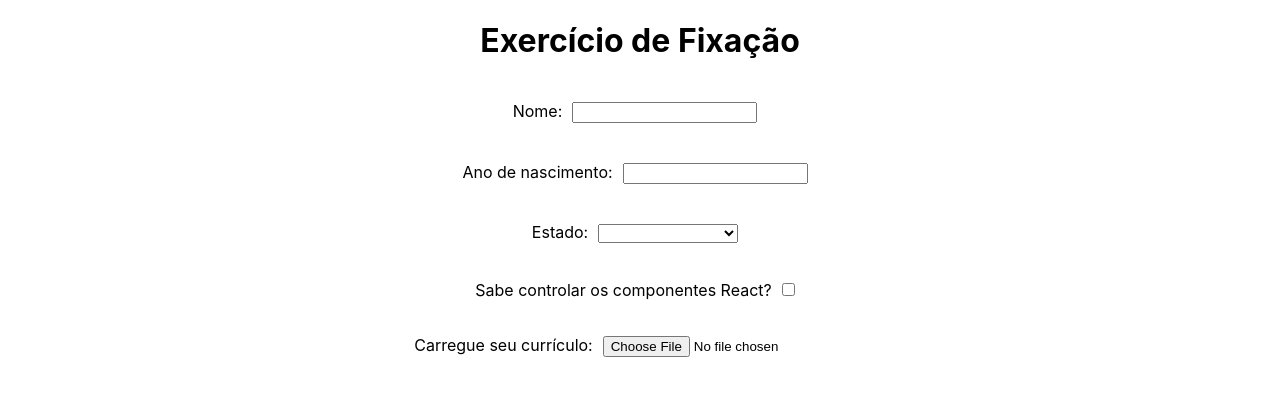
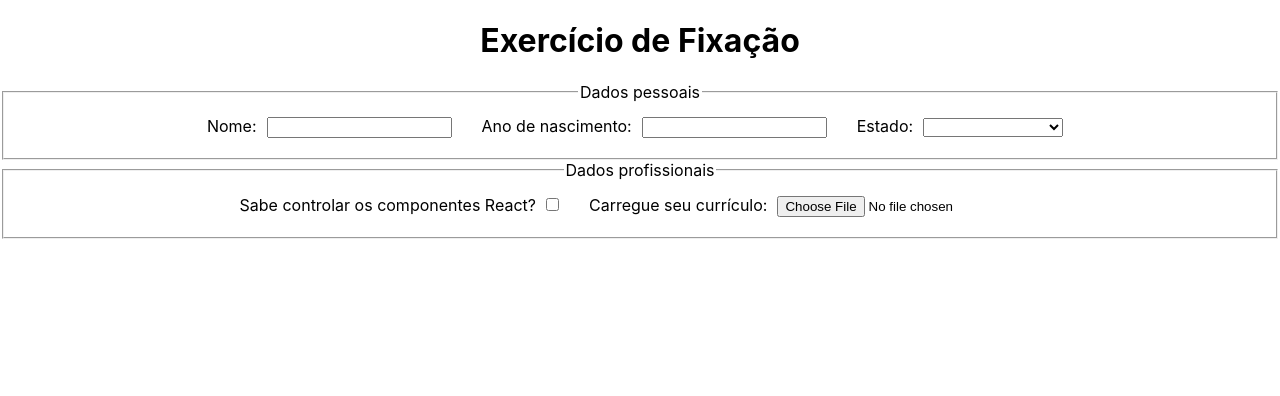
Before and after one commit to leobmend/trybe-exercicios, a React (Create React App) app in the folder front-end/bloco-11-componentes-com-estado-eventos-e-formularios-com-react/dia-2-formularios-no-react/fixacao/ex-form-react/: page / in a window 1280 px wide. Shown: the top 396 px of the page. Built offline with nearby package versions, Linux system fonts and the light colour scheme.

Commit message:
Ex 6, fixacao, m2b11d2

```diff
--- a/front-end/bloco-11-componentes-com-estado-eventos-e-formularios-com-react/dia-2-formularios-no-react/fixacao/ex-form-react/src/Form.jsx
+++ b/front-end/bloco-11-componentes-com-estado-eventos-e-formularios-com-react/dia-2-formularios-no-react/fixacao/ex-form-react/src/Form.jsx
@@ -25,6 +25,8 @@ class Form extends React.Component {
   render() {
     return (
       <form>
+        <fieldset>
+          <legend>Dados pessoais</legend>
           <label>
             Nome:
             <input type="text" name="name" value={this.state.name} onChange={this.handleChange} />
@@ -43,6 +45,9 @@ class Form extends React.Component {
               <option value="TO">Tocantins</option>
             </select>
           </label>
+        </fieldset>
+        <fieldset>
+          <legend>Dados profissionais</legend>
           <label>
             Sabe controlar os componentes React?
             <input
@@ -56,6 +61,7 @@ class Form extends React.Component {
             Carregue seu currículo:
             <input type="file" />
           </label>
+        </fieldset>
         </form>
     )
   }
```
Lines whose indentation alone changed are shown as unchanged.
